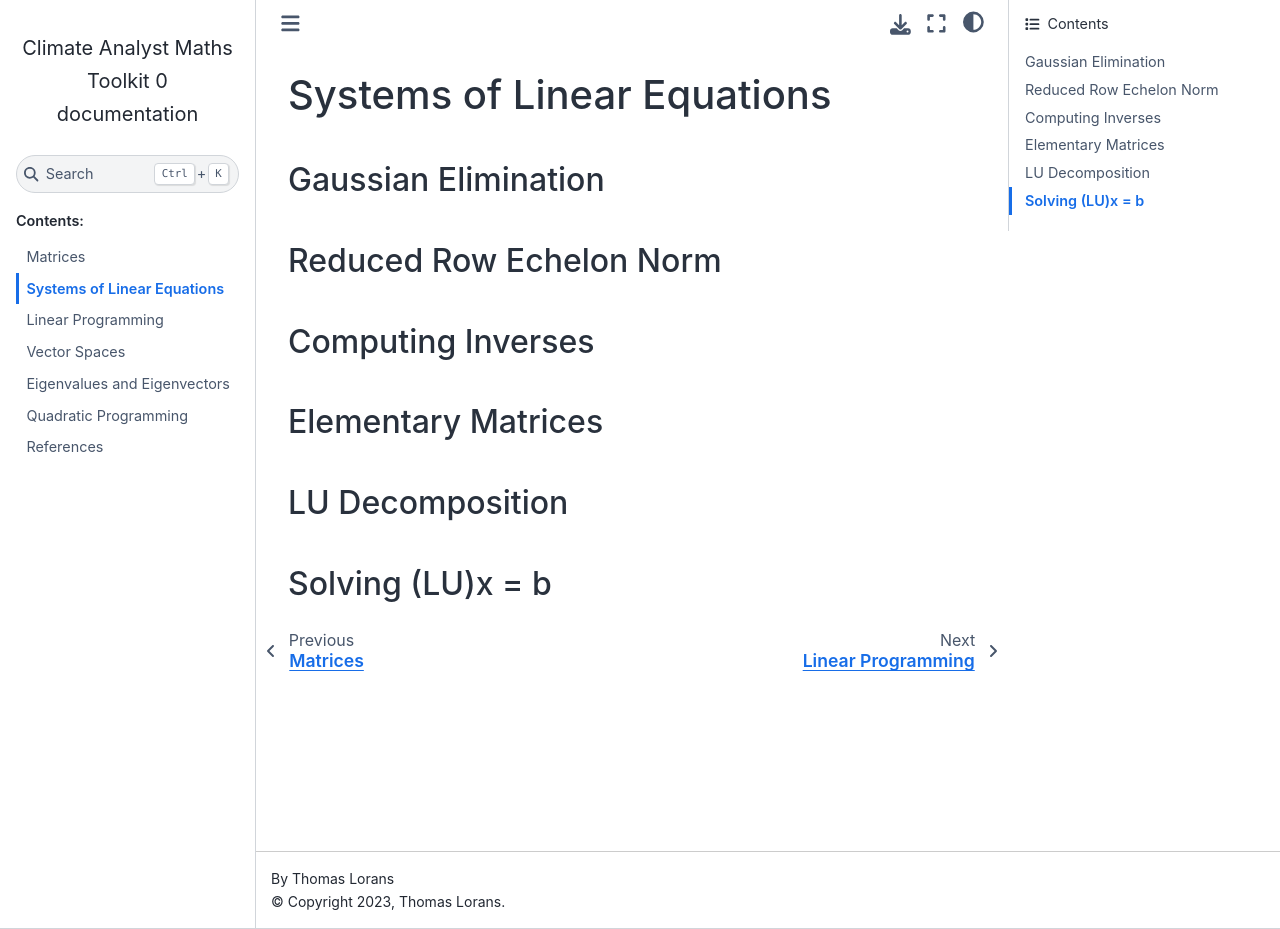
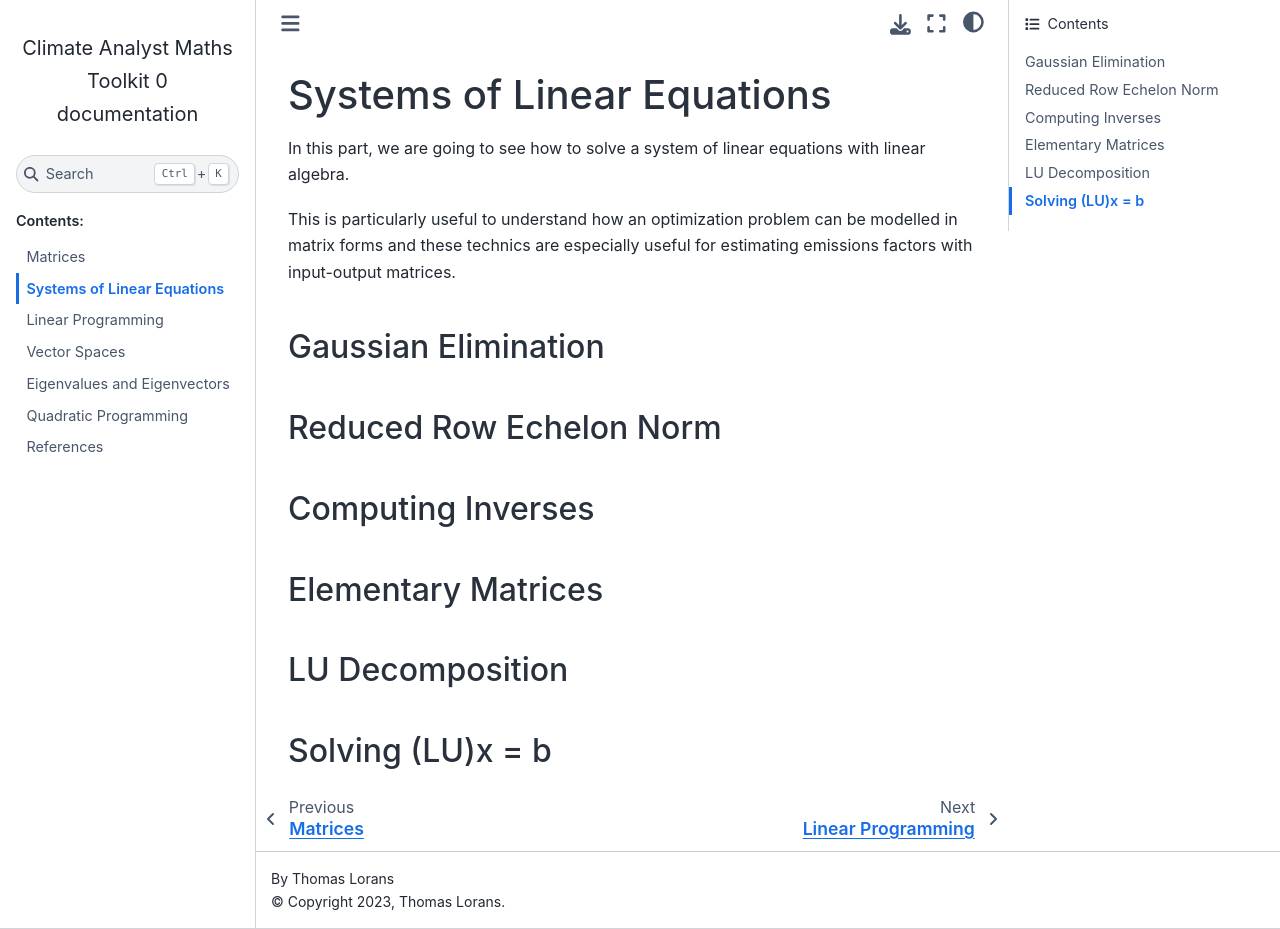
Before and after one commit to tlorans/ClimateAnalystMathsToolkit, a Sphinx documentation site: the page built from docs/source/systemslinearequations.md, in a window 1280 px wide and 929 px high. Built offline with Sphinx 7.4.7 and the Sphinx Book theme 1.1.4, drawn with Linux system fonts in a browser that asks for light colours.

Commit message:
intro systems of linear equations

```diff
--- a/docs/source/systemslinearequations.md
+++ b/docs/source/systemslinearequations.md
@@ -1,6 +1,8 @@
 ## Systems of Linear Equations
 
+In this part, we are going to see how to solve a system of linear equations with linear algebra.
 
+This is particularly useful to understand how an optimization problem can be modelled in matrix forms and these technics are especially useful for estimating emissions factors with input-output matrices.
 
 ### Gaussian Elimination
 
```
Also changed, not shown: 6 other files.
